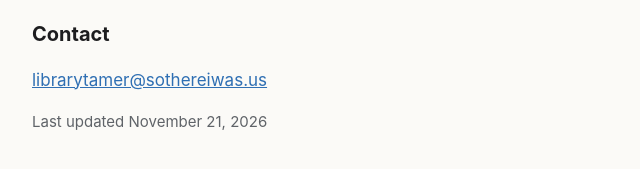
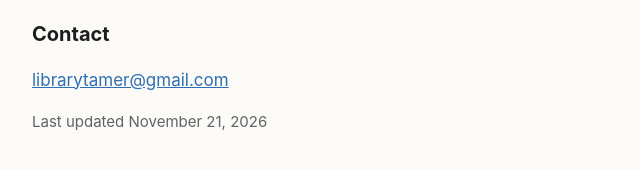
Before and after one commit to SoThereIWas/library-tamer, a plain HTML site: page terms.html in a window 1280 px wide. Shown: the part 907-1076 px from the top of the page, 284-924 px from the left. Drawn offline with Linux system fonts and the light colour scheme.

Commit message:
Support email: librarytamer@gmail.com

```diff
--- a/terms.html
+++ b/terms.html
@@ -13,6 +13,6 @@
 <h2>Your photos are your responsibility</h2>
 <p>Library Tamer asks you to confirm before it changes your library, and iOS asks again before anything is deleted. Deleted items go to Recently Deleted, where iOS keeps them for about 30 days. Please keep a backup of photos that matter to you. To the extent the law allows, the developer isn't liable for photos or videos you choose to delete or shrink.</p>
 <h2>Contact</h2>
-<p><a href="mailto:librarytamer@sothereiwas.us">librarytamer@sothereiwas.us</a></p>
+<p><a href="mailto:librarytamer@gmail.com">librarytamer@gmail.com</a></p>
 <p class="muted">Last updated November 21, 2026</p>
 </main></body></html>
```
Also changed, not shown: index.html (+1 -1 lines), privacy.html (+1 -1 lines).
